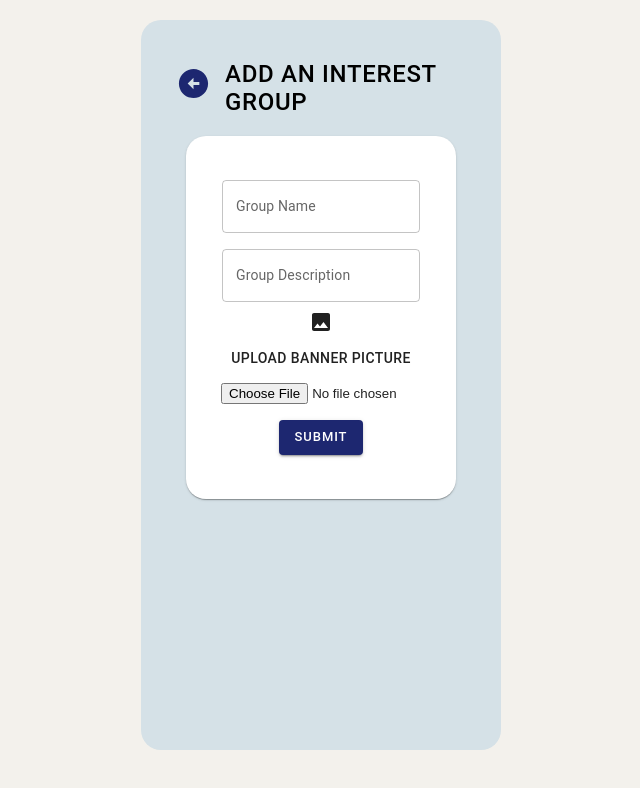
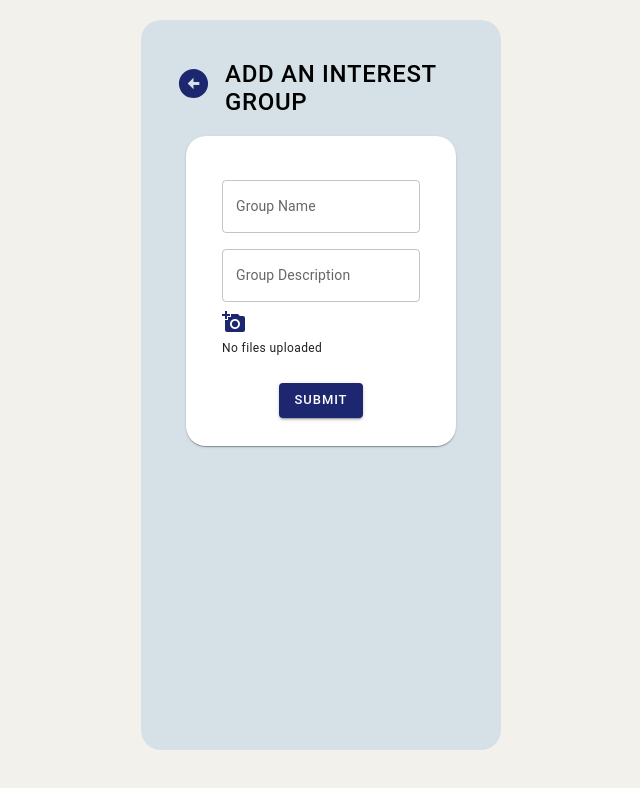
Before and after one commit to shannonssd/project-5-frontend, a React (Create React App) app: page /add-new-interest-group in a window 1280 px wide. Shown: the top 788 px of the page, without its empty margins (319-959 px from the left). Built offline with nearby package versions, Linux system fonts and the light colour scheme.

Commit message:
polished

```diff
--- a/package.json
+++ b/package.json
@@ -6,6 +6,7 @@
     "@emotion/react": "^11.7.1",
     "@emotion/styled": "^11.6.0",
     "@mui/icons-material": "^5.4.2",
+    "@mui/lab": "^5.0.0-alpha.70",
     "@mui/material": "^5.4.2",
     "@testing-library/jest-dom": "^5.16.2",
     "@testing-library/react": "^12.1.2",
--- a/src/App.css
+++ b/src/App.css
@@ -2,12 +2,9 @@ body {
   background-color: var(--grey-color);
 }
 :root {
-  --emphasis-color: #6d4a1a;
   --light-color: #d5e1e7;
-  --dark-color: #51682b;
   --grey-color: #f3f1ec;
-  --light-frosted: #e7cdb6c0;
-  --translucent: #ffffff91;
+  --primary-color: #1d2770;
 }
 
 .capitalise-first::first-letter {
@@ -39,3 +36,16 @@ body {
   width: 100%;
   height: 250px;
 }
+
+.image-upload {
+  border-radius: 15px;
+  background-color: var(--primary-color);
+  color: white;
+  border-style: none;
+}
+.file {
+  opacity: 0;
+  width: 0.1px;
+  height: 0.1px;
+  position: absolute;
+}
--- a/src/components/organisms/AddInterestGroup.jsx
+++ b/src/components/organisms/AddInterestGroup.jsx
@@ -1,11 +1,13 @@
 import React, { useState } from 'react';
 import {
-  Card, CardContent, Typography, Button, TextField, FormControl, Stack,
+  Card, CardContent, Typography, Button, TextField, FormControl, Stack, CardActions,
 } from '@mui/material';
 import PhotoIcon from '@mui/icons-material/Photo';
 import axios from 'axios';
 import { useHistory } from "react-router-dom";
+import AddAPhotoIcon from '@mui/icons-material/AddAPhoto';
 import { useAuthContext } from "../others/store";
+import Form from './Form';
 
 function AddInterestGroup() {
   const { state } = useAuthContext();
@@ -13,6 +15,7 @@ function AddInterestGroup() {
   const [groupName, setGroupName] = useState(null);
   const [description, setDescription] = useState(null);
   const [photo, setPhoto] = useState();
+  const [photoCaption, setPhotoCaption] = useState('No files uploaded');
   const history = useHistory();
 
   const groupNameHandler = (e) => {
@@ -25,6 +28,13 @@ function AddInterestGroup() {
 
   const imageHandler = (e) => {
     setPhoto(e.target.files[0]);
+    const [file] = e.target.files;
+    // Get the file name and size
+    const { name: fileName, size } = file;
+    // Convert size in bytes to kilo bytes
+    const fileSize = (size / 1000).toFixed(2);
+    const uploadedPhoto = `${fileName}-${fileSize}kb`;
+    setPhotoCaption(uploadedPhoto);
   };
 
   const handleSubmit = async (e) => {
@@ -63,25 +73,22 @@ function AddInterestGroup() {
             onChange={descriptionHandler}
           />
         </FormControl>
-        <Stack
-          spacing={2}
-          direction="column"
-          justifyContent="center"
-          alignItems="center"
-        >
-          <PhotoIcon />
-          <Typography variant="h2">Upload banner picture</Typography>
-          <FormControl sx={{
-            width: "200px", mx: "auto", textAlign: "center",
-          }}
-          >
-            <label htmlFor={photo}>
-              <input type="file" id={photo} name="photo" onChange={imageHandler} accept="image/*" />
+        <FormControl>
+          <div>
+            <label htmlFor="item-photo">
+              <AddAPhotoIcon color="primary" />
+              <input type="file" id="item-photo" name="item-photo" className="file" onChange={imageHandler} accept="image/*" />
+              <br />
+              <Typography variant="caption">{photoCaption}</Typography>
             </label>
-          </FormControl>
-          <Button variant="contained" onClick={handleSubmit}>Submit</Button>
-        </Stack>
+          </div>
+
+        </FormControl>
       </CardContent>
+      <CardActions>
+        <Button variant="contained" onClick={handleSubmit} sx={{ mx: "auto" }}>Submit</Button>
+      </CardActions>
+
     </Card>
   );
 }
--- a/src/components/organisms/Form.jsx
+++ b/src/components/organisms/Form.jsx
@@ -1,16 +1,19 @@
 import React, { useState } from 'react';
 import {
-  Card, CardContent, CardActions, Button, TextField, FormControl, Box, IconButton, Stack,
+  Card, CardContent, CardActions, Button, TextField, FormControl, Typography,
 } from '@mui/material';
+import { useHistory } from 'react-router-dom';
 import AddAPhotoIcon from '@mui/icons-material/AddAPhoto';
 import axios from 'axios';
-import { flexbox } from '@mui/system';
 
 function Form() {
   const [itemName, setItemName] = useState(null);
   const [description, setDescription] = useState(null);
   const [condition, setCondition] = useState(null);
   const [photo, setPhoto] = useState();
+  const [photoCaption, setPhotoCaption] = useState('No files uploaded');
+
+  const history = useHistory();
 
   const itemNameHandler = (e) => {
     setItemName(e.target.value);
@@ -26,6 +29,14 @@ function Form() {
 
   const imageHandler = (e) => {
     setPhoto(e.target.files[0]);
+    console.log(e.target.files);
+    const [file] = e.target.files;
+    // Get the file name and size
+    const { name: fileName, size } = file;
+    // Convert size in bytes to kilo bytes
+    const fileSize = (size / 1000).toFixed(2);
+    const uploadedPhoto = `${fileName}-${fileSize}kb`;
+    setPhotoCaption(uploadedPhoto);
   };
 
   const handleSubmit = async (e) => {
@@ -36,8 +47,11 @@ function Form() {
     data.append('condition', condition);
     data.append('photo', photo);
     data.append('userId', localStorage.getItem('userId'));
-    const result = await axios.post(`${process.env.REACT_APP_BACKEND_URL}/hand-me-downs/add-item`, data);
-    console.log('<=== axios result ===>', result.data);
+    const res = await axios.post(`${process.env.REACT_APP_BACKEND_URL}/hand-me-downs/add-item`, data);
+    if (res.data.message) {
+      history.push('/hmd-user');
+    }
+    console.log('<=== axios result ===>', res.data);
   };
 
   return (
@@ -68,11 +82,17 @@ function Form() {
           />
         </FormControl>
         <FormControl>
-          <label htmlFor="item-photo">
-            <input type="file" id="item-photo" name="item-photo" onChange={imageHandler} accept="image/*" />
+          <div>
+            <label htmlFor="item-photo">
 
-            <IconButton aria-label="add photo" component="span"><AddAPhotoIcon /></IconButton>
-          </label>
+              <AddAPhotoIcon color="primary" />
+
+              <input type="file" id="item-photo" name="item-photo" className="file" onChange={imageHandler} accept="image/*" />
+              <br />
+              <Typography variant="caption">{photoCaption}</Typography>
+            </label>
+          </div>
+
         </FormControl>
       </CardContent>
       <CardActions sx={{ display: "flex", justifyContent: "center" }}>
--- a/src/components/organisms/IgCard.jsx
+++ b/src/components/organisms/IgCard.jsx
@@ -4,8 +4,6 @@ import { Box, styled } from '@mui/system';
 import {
   Stack, Typography, Card, CardMedia, IconButton,
 } from '@mui/material';
-
-import mainTheme from '../../theme';
 
 export default function IgCard({
   image, header, handleButton, buttonIcon, handleView,
@@ -19,18 +17,18 @@ export default function IgCard({
 
     >
 
-      <CardMedia onClick={handleView} component="img" image={image} alt={image.toString()} height="130" />
+      <CardMedia onClick={handleView} component="img" image={image} alt={image.toString()} height="100" />
 
       <Stack
-        spacing={1}
+        spacing={0}
         direction="column"
         alignItems="center"
         justifyContent="center"
-        padding={1}
+        px={0.5}
       >
+        <IconButton onClick={handleButton}>{buttonIcon}</IconButton>
+        <Typography variant="h2" sx={{ textAlign: "center" }}>{header}</Typography>
 
-        <Typography variant="h2" sx={{ textAlign: "center" }}>{header}</Typography>
-        <IconButton onClick={handleButton}>{buttonIcon}</IconButton>
       </Stack>
 
     </Card>
--- a/src/components/organisms/ItemCard.jsx
+++ b/src/components/organisms/ItemCard.jsx
@@ -11,7 +11,6 @@ import { useHistory } from "react-router-dom";
 
 // eslint-disable-next-line object-curly-newline
 import { Card, CardContent, CardMedia, Typography, Avatar, Stack } from "@mui/material";
-import axios from "axios";
 
 /*
  * ========================================================
--- a/src/components/organisms/Post.jsx
+++ b/src/components/organisms/Post.jsx
@@ -83,7 +83,7 @@ export default function Post({ post, isFollowed }) {
             <Stack
               id="userdetails"
               direction="row"
-              spacing={2}
+              spacing={1}
               alignItems="center"
             >
               <Typography variant="h2">{post.postedBy}</Typography>
@@ -100,10 +100,13 @@ export default function Post({ post, isFollowed }) {
               alignItems="center"
             >
               {!loading && (
-              <div>
+              <Stack
+                direction="row"
+                alignItems="center"
+              >
                 <IconButton onClick={() => { likePost(post._id); }}><FavoriteIcon /></IconButton>
                 <Typography variant="body1">{likes}</Typography>
-              </div>
+              </Stack>
               )}
             </Stack>
           )}
--- a/src/components/pages/HandDownAddPage.jsx
+++ b/src/components/pages/HandDownAddPage.jsx
@@ -16,6 +16,7 @@ export default function HandDownAddPage() {
     <div className="mobile">
       <Stack
         direction="row"
+        alignItems="center"
       >
         <BackIcon onClick={goBack} />
         <Typography variant="h1">
--- a/src/components/pages/HandDownListPage.jsx
+++ b/src/components/pages/HandDownListPage.jsx
@@ -3,8 +3,9 @@ import React, { useState, useEffect } from "react";
 import { useHistory } from "react-router-dom";
 import axios from "axios";
 import {
-  Grid, Typography, Stack, IconButton,
+  Typography, Stack, IconButton, Box,
 } from '@mui/material';
+import { Masonry } from '@mui/lab/';
 import FolderIcon from '@mui/icons-material/Folder';
 import ItemCard from '../organisms/ItemCard';
 import { useAuthContext } from "../others/store";
@@ -82,22 +83,25 @@ export default function HandDownListPage({ setChosenItem }) {
 
       {!loading
        && (
-       <Grid
-         container
-         spacing={2}
-         sx={{
-           height: "470px", overflow: "scroll", mt: "10px", p: "3px",
+         <Box sx={{
+           height: "540px",
+           overflow: "auto",
          }}
          >
+           <Masonry
+             columns={2}
+             spacing={2}
+             sx={{ mx: 'auto' }}
+           >
              {itemList.map((item) => (
-           <Grid item xs={6}>
                <ItemCard
                  item={item}
                  setChosenItem={setChosenItem}
                />
-           </Grid>
+
              ))}
-       </Grid>
+           </Masonry>
+         </Box>
        )}
 
       <BottomBar>
--- a/src/components/pages/HomePage.jsx
+++ b/src/components/pages/HomePage.jsx
@@ -44,7 +44,7 @@ export default function HomePage() {
         alignItems="center"
         justifyContent="space-between"
       >
-        <Avatar src={photo} alt={name} sx={{ width: 50, height: 50, mr: 2 }} />
+        <Avatar src={photo} alt={name} sx={{ width: 70, height: 70, mr: 2 }} />
         <Stack
           direction="column"
           justifyContent="start"
@@ -53,15 +53,15 @@ export default function HomePage() {
         >
           <Typography variant="h2" sx={{ color: mainTheme.palette.primary.main }}>
             Hello
-            {' '}
+            <br />
             {name}
           </Typography>
           <Typography variant="h1" sx={{ color: mainTheme.palette.primary.main }}>
+            Neighbourly
+            <br />
+            At
+            {' '}
             {district}
-            <br />
-            Community
-            <br />
-            Club
           </Typography>
           <br />
         </Stack>
```
Also changed, not shown: 1 other file (tests, documents, lock files or other folders). Lines whose indentation alone changed are shown as unchanged.
